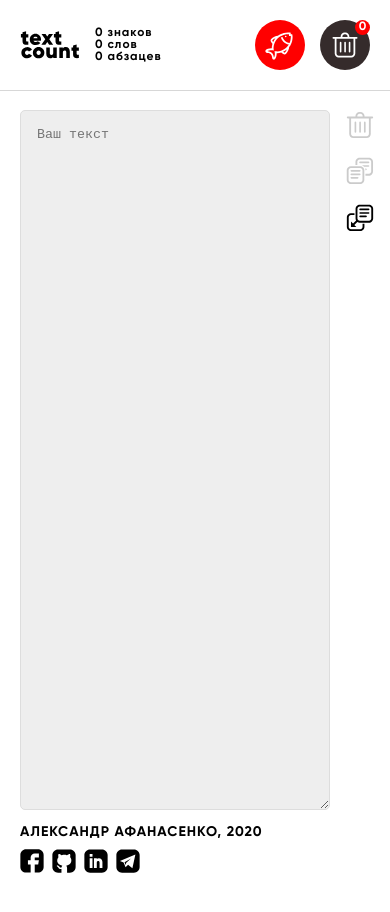
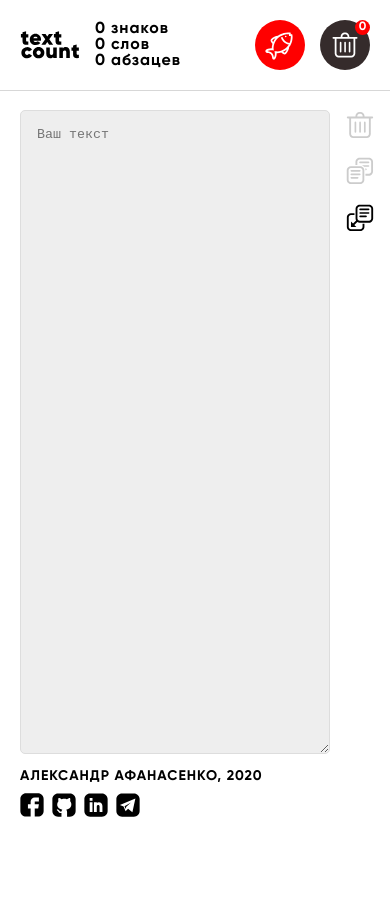
Before and after one commit to sasaafanasienka/Textcounter, a React app: page / in a window 390 px wide. Shown: the top 912 px of the page. After the commit the page ends 844 px from the top, so only its background shows below. Built offline with nearby package versions, Linux system fonts and the light colour scheme.

Commit message:
get rid of vertical and horizontal scrolling

```diff
--- a/src/components/MainContent/main-content.scss
+++ b/src/components/MainContent/main-content.scss
@@ -3,22 +3,23 @@
 
 .main-content {
     position: relative;
-
+    width: 100%;
+    height: 100vh;
     display: flex;
     flex-direction: column;
 
-    margin: 120px 120px;
+    padding: 120px 120px 20px 120px;
     box-sizing: border-box;
 }
 
 @media (max-width: 1023px) {
     .main-content {
-        margin: 120px 60px
+        padding: 120px 60px 20px 60px
     }
 }
 
 @media (max-width: 567px) {
     .main-content {
-        margin: 110px 60px 120px 20px
+        padding: 110px 60px 20px 20px
      }
 }
--- a/src/components/Stat/__number/stat__number.scss
+++ b/src/components/Stat/__number/stat__number.scss
@@ -14,7 +14,7 @@
     text-align: left;
 }
 
-@media (max-width: 400px) {
+@media (max-width: 379px) {
     .stat__number {
         font-size: 12px;
         line-height: 12px;
--- a/src/components/Text/__input/text__input.scss
+++ b/src/components/Text/__input/text__input.scss
@@ -1,9 +1,6 @@
 .text__input {
     width: 100%;
-    min-height: 700px;
-    height: auto;
-    // height: 100px;
-
+    height: calc(100vh - 200px);
     box-sizing: border-box;
     background-color: #EEEEEE;
     border: 1px solid #DDDDDD;
--- a/src/components/ToolBar/toolbar.scss
+++ b/src/components/ToolBar/toolbar.scss
@@ -1,8 +1,15 @@
 .toolbar {
-    position: absolute;
-    top: 0;
-    right: -50px;
+    position: fixed;
+    top: 120px;
+    right: 70px;
 
     display: flex;
     flex-direction: column;
 }
+
+@media (max-width: 1023px) {
+    .toolbar {
+        top: 110px;
+        right: 10px
+     }
+}
```
Also changed, not shown: 1 other file (tests, documents, lock files or other folders).
